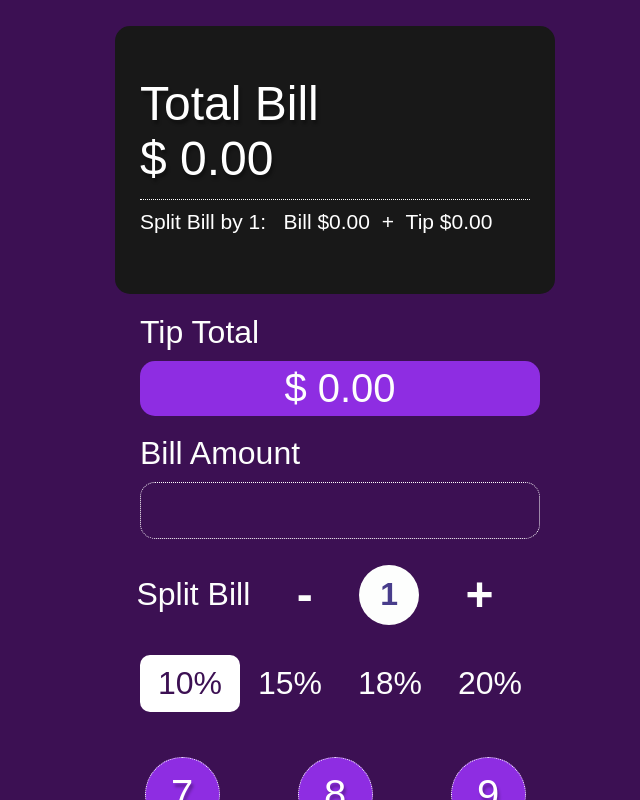
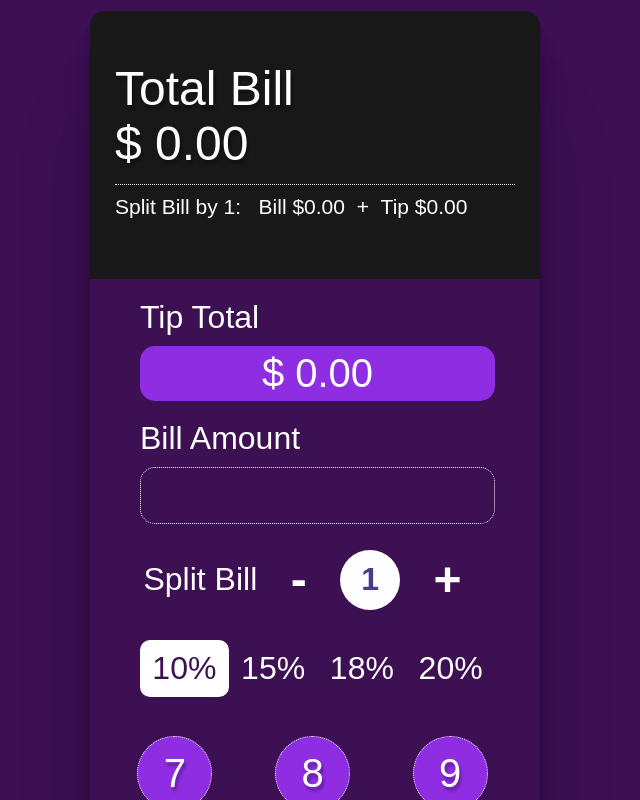
Before and after one commit to jamesdesigns/react-calculator, a React (Create React App) app: page / in a window 1280 px wide. Shown: the top 800 px of the page, without its empty margins (325-965 px from the left). Built offline with nearby package versions, Linux system fonts and the light colour scheme.

Commit message:
Refine the calculator for desktop

```diff
--- a/src/App.css
+++ b/src/App.css
@@ -1,5 +1,15 @@
 .App {
   text-align: center;
+  /* border: 1px dotted white; */
+  border-radius: 15px;
+  box-shadow:
+  0 2.8px 2.2px rgba(0, 0, 0, 0.034),
+  0 6.7px 5.3px rgba(0, 0, 0, 0.048),
+  0 12.5px 10px rgba(0, 0, 0, 0.06),
+  0 22.3px 17.9px rgba(0, 0, 0, 0.072),
+  0 41.8px 33.4px rgba(0, 0, 0, 0.086),
+  0 100px 80px rgba(0, 0, 0, 0.12)
+;
 }
 
 .App-logo {
@@ -76,11 +86,13 @@ body {
 ul {
 	list-style: none;
 	padding: 0;
-	width: 100%;
+	width: 90%;
+  margin-top: -15px;
+  padding-bottom: 25px;
 }
 
 .results {
-	width: 390px;
+	width: 400px;
   color: white;
 	justify-content: space-evenly;
 }
@@ -149,6 +161,7 @@ ul {
 	align-items: center;
   justify-content: space-evenly;
   margin-top: -40px;
+  margin-left: 20px;
 }
 
 .guest-count i {
--- a/src/Inputs.js
+++ b/src/Inputs.js
@@ -28,7 +28,7 @@ class Inputs extends Component {
 
 	render() {
 		return (
-			<div className="inputs flex-col">
+			<div style={{marginRight: '45px'}} className="inputs flex-col">
                     <div style={{ paddingLeft: '50px'}} className="tip-total flex-col">
                         <span>Tip Total </span>
                         <span className="align-center">$ {this.props.tipTotal.toFixed(2)}</span>
--- a/src/Results.js
+++ b/src/Results.js
@@ -9,7 +9,7 @@ const Results = (props) => {
 	}
 	let partyCount = props.partyCount;
 	return (
-		<ul style={{ backgroundColor: '#181818', padding: '50px 25px', borderRadius: '15px', marginLeft: '25px'}} className="results flex-row">
+		<ul style={{ backgroundColor: '#181818', padding: '50px 25px', borderTopLeftRadius: '15px', borderTopRightRadius: '15px', marginTop: '1px'}} className="results flex-row">
 			<li className="cost-pp flex-col">
 				<span>Total Bill</span>
 				<span>$ {props.costPerPerson.toFixed(2)}</span>
```
